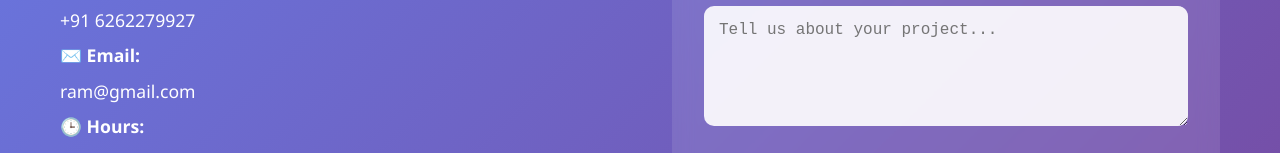
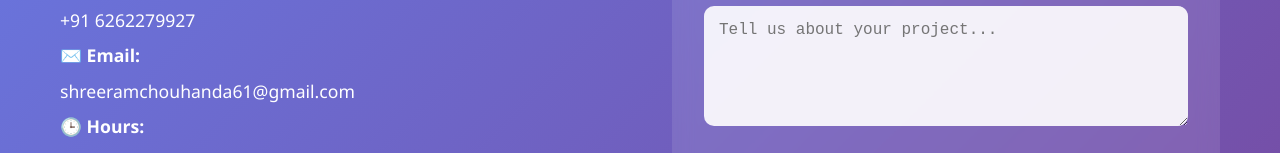
Before and after one commit to guruchara/ram_interiors, a plain HTML site: page index.html in a window 1280 px wide. Shown: the part 5955-6108 px from the top of the page. Drawn offline with nearby package versions, Linux system fonts and the light colour scheme.

Commit message:
Number add

```diff
--- a/index.html
+++ b/index.html
@@ -898,7 +898,7 @@
                     <div class="contact-details">
                         <p><strong>📍 Address:</strong><br>Indore, Madhya Pradesh<br>India</p>
                         <p><strong>📞 Phone:</strong><br>+91 6262279927</p>
-                        <p><strong>✉️ Email:</strong><br>ram@gmail.com</p>
+                        <p><strong>✉️ Email:</strong><br>shreeramchouhanda61@gmail.com</p>
                         <p><strong>🕒 Hours:</strong><br>Mon - Sat: 9:00 AM - 7:00 PM<br>Sunday: By Appointment</p>
                     </div>
                 </div>
```
